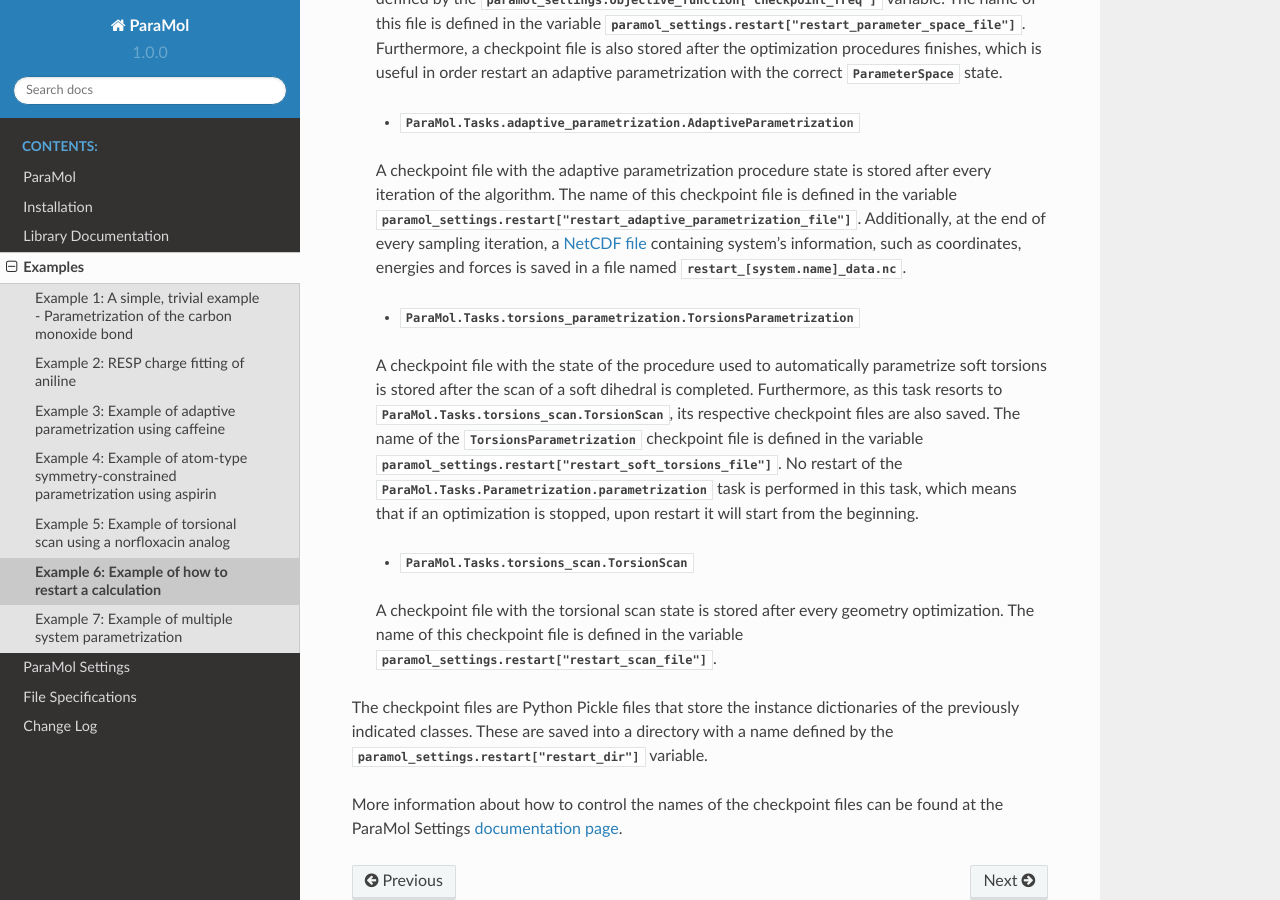
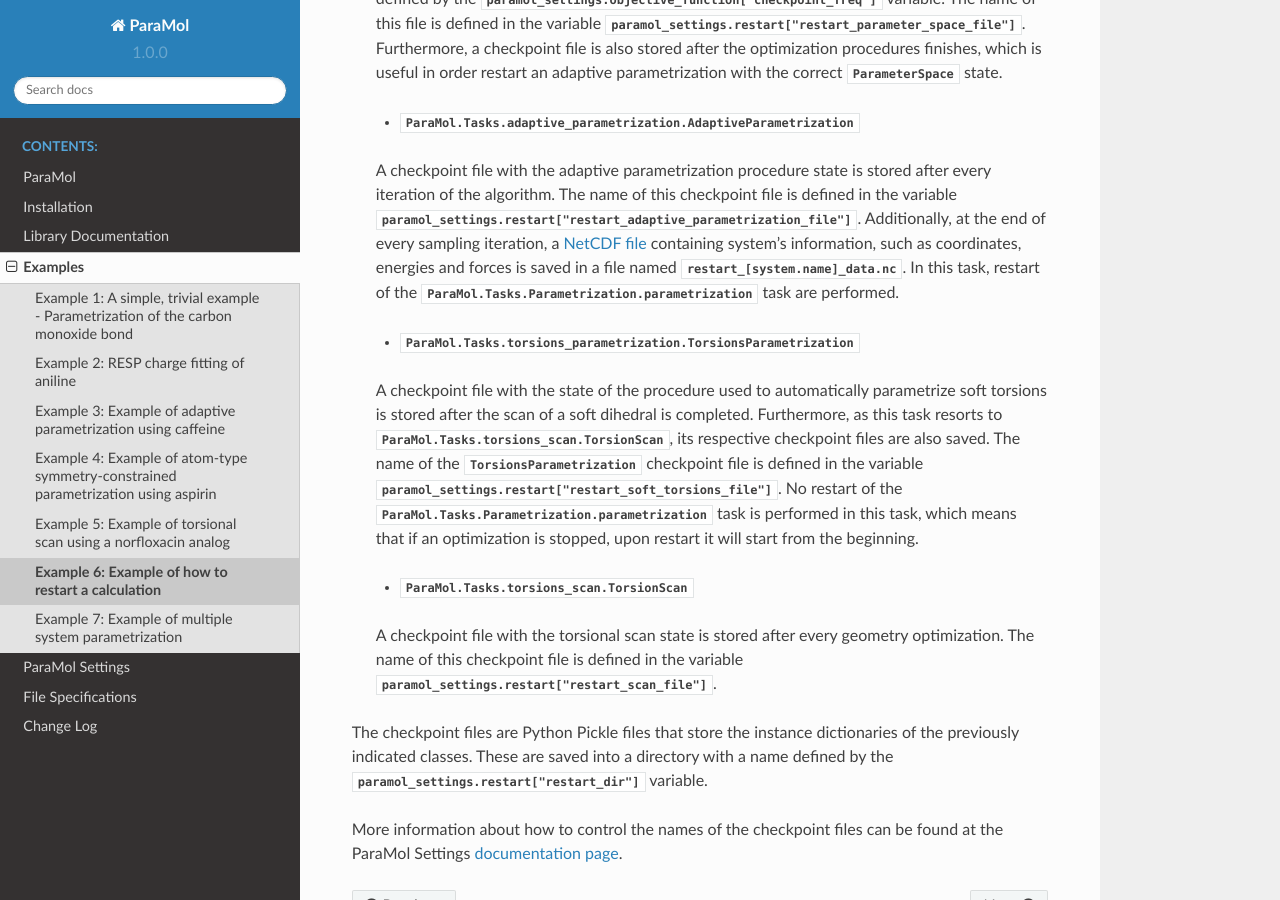
Before and after one commit to JMorado/ParaMol, a Sphinx documentation site: the page built from docs/source/Examples/Example_6/Example_6.rst, in a window 1280 px wide and 900 px high, scrolled down 605 px. Built offline with Sphinx 7.4.7 and the Read the Docs theme 2.0.0, drawn with Linux system fonts in a browser that asks for light colours.

Commit message:
updates to restart

```diff
--- a/docs/source/Examples/Example_6/Example_6.rst
+++ b/docs/source/Examples/Example_6/Example_6.rst
@@ -31,6 +31,7 @@ The argument :obj:`restart=True` can be used in the :obj:`run_task` method of th
     A checkpoint file with the adaptive parametrization procedure state is stored after every iteration of the algorithm.
     The name of this checkpoint file is defined in the variable :obj:`paramol_settings.restart["restart_adaptive_parametrization_file"]`.
     Additionally, at the end of every sampling iteration, a :doc:`NetCDF file <../../Files_specification>` containing system's information, such as coordinates, energies and forces is saved in a file named :obj:`restart_[system.name]_data.nc`.
+    In this task, restart of the :obj:`ParaMol.Tasks.Parametrization.parametrization` task are performed.
 
     - :obj:`ParaMol.Tasks.torsions_parametrization.TorsionsParametrization`
 
```
